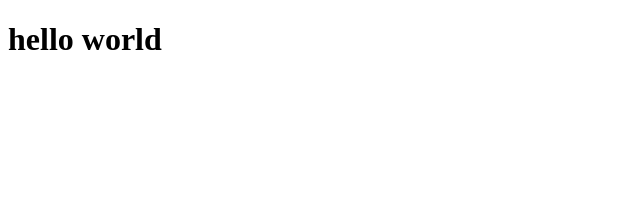
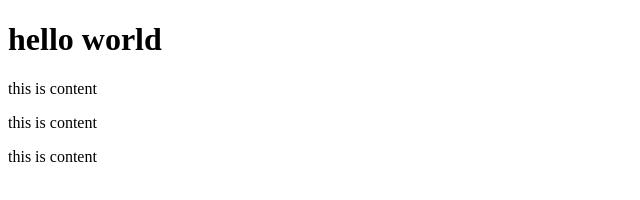
Before and after one commit to YiTaChen/IST103-class4-project, a plain HTML site: page index.html in a window 1280 px wide. Shown: the whole page, without its empty margins (0-640 px from the left). Drawn offline with Linux system fonts and the light colour scheme.

Commit message:
another commit

```diff
--- a/index.html
+++ b/index.html
@@ -7,5 +7,8 @@
   </head>
   <body>
     <h1>hello world</h1>
+    <p>this is content</p>
+    <p>this is content</p>
+    <p>this is content</p>
   </body>
 </html>
```
